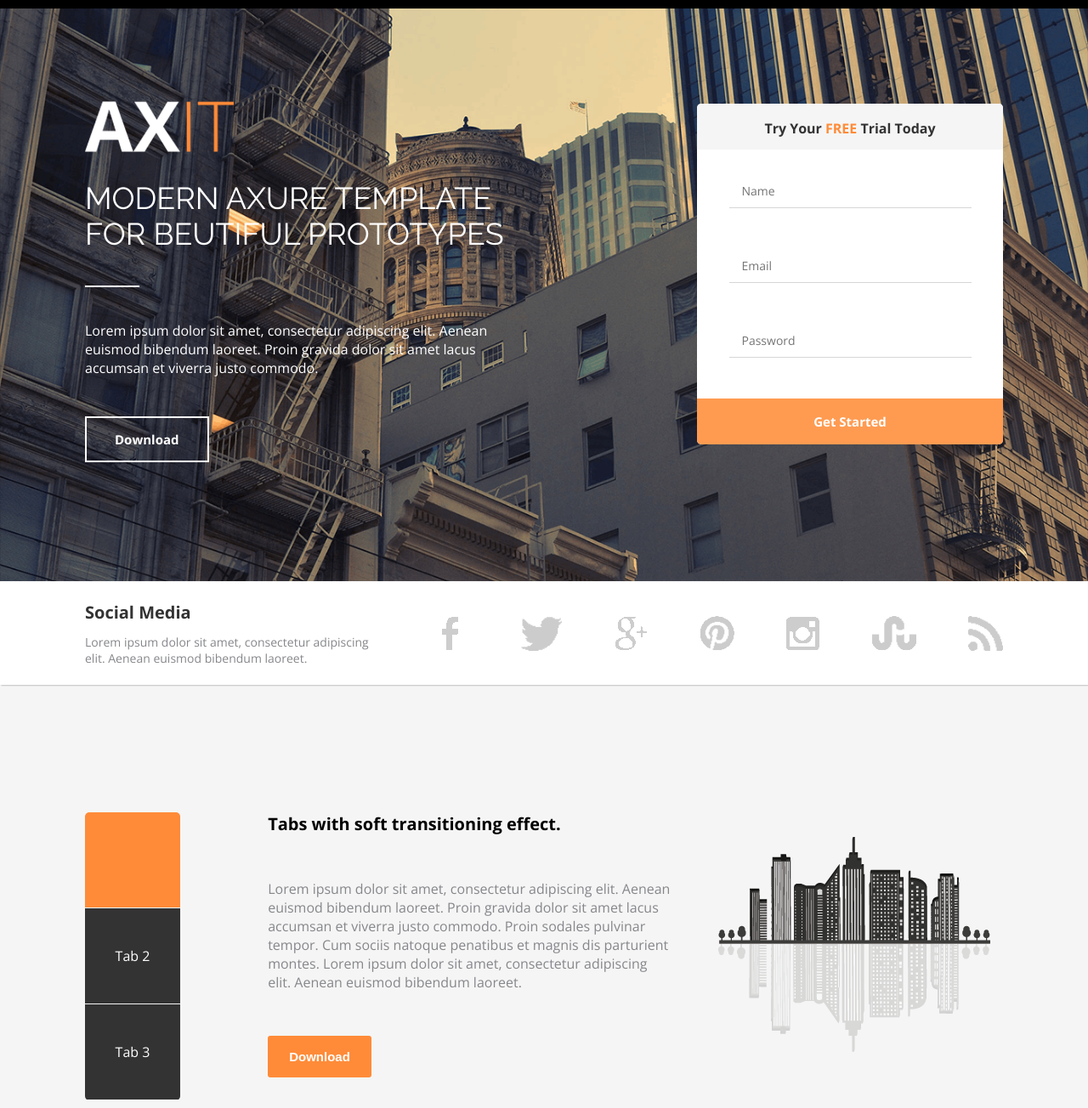
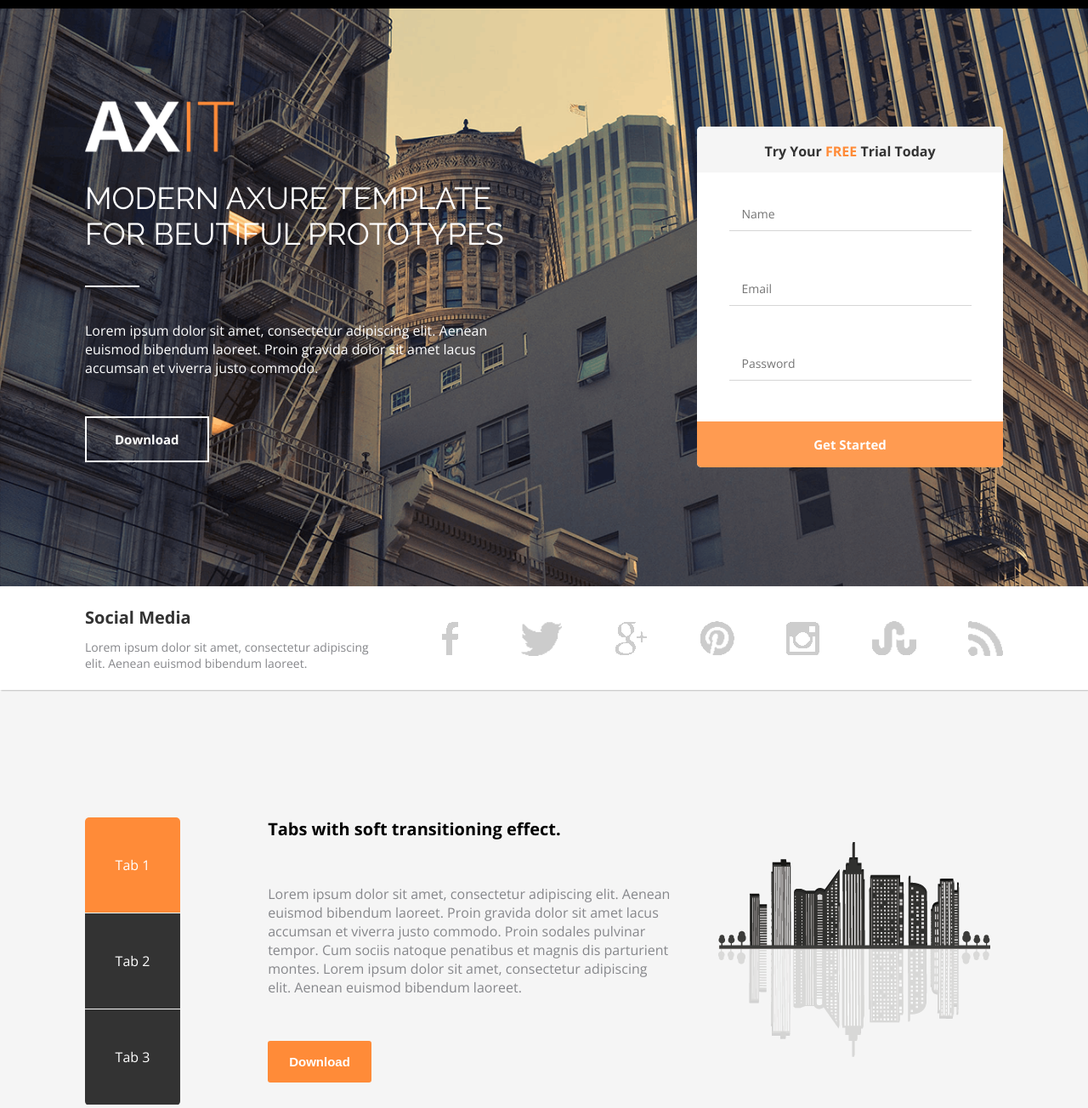
Before and after one commit to en2rad/lesson-4, a plain HTML site: page index.html in a window 1280 px wide. Shown: the part 60-1364 px from the top of the page at 85% size. Drawn offline with nearby package versions, Linux system fonts and the light colour scheme.

Commit message:
Add files via upload

```diff
--- a/css/style.css
+++ b/css/style.css
@@ -221,7 +221,9 @@ input:focus{
 
 .axit__form {
     display: inline-block;
+    vertical-align: top;
     max-width: 360px;
+    margin-top: 30px;
     overflow: hidden;
     color: #fff;
     background: #fff;
--- a/index.html
+++ b/index.html
@@ -135,13 +135,13 @@
             <div class="container">
                 <div class="tabs-soft__tabs-cntr">
                     <div class="tabs-soft__tab tabs-soft__tab--active" id="tab1">
-
+                        <p class="tabs-soft__tab-title">Tab 1</p>
                     </div>
                     <div class="tabs-soft__tab" id="tab2">
-                        Tab 2
+                        <p class="tabs-soft__tab-title">Tab 2</p>
                     </div>
                     <div class="tabs-soft__tab" id="tab3">
-                        Tab 3
+                        <p class="tabs-soft__tab-title">Tab 3</p>
                     </div>
                 </div>
                 <div class="tabs-soft__text">
```
